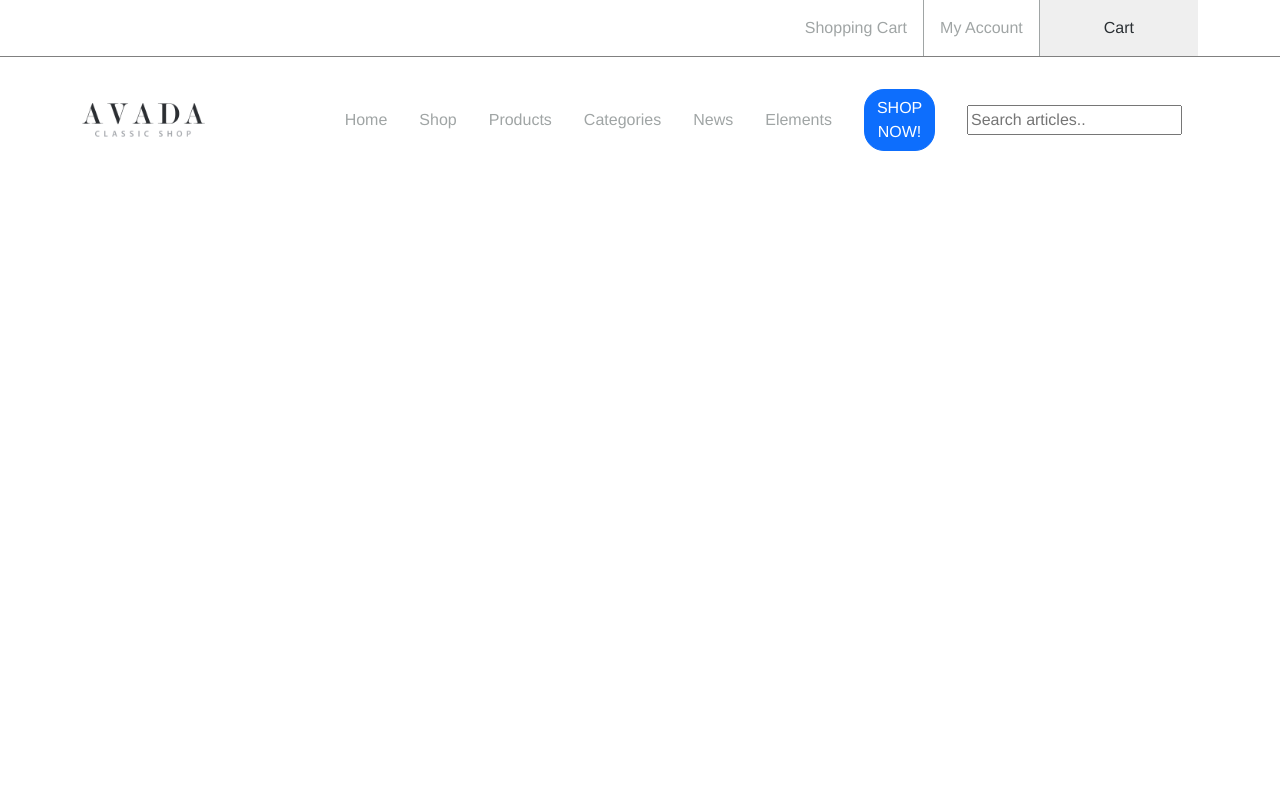
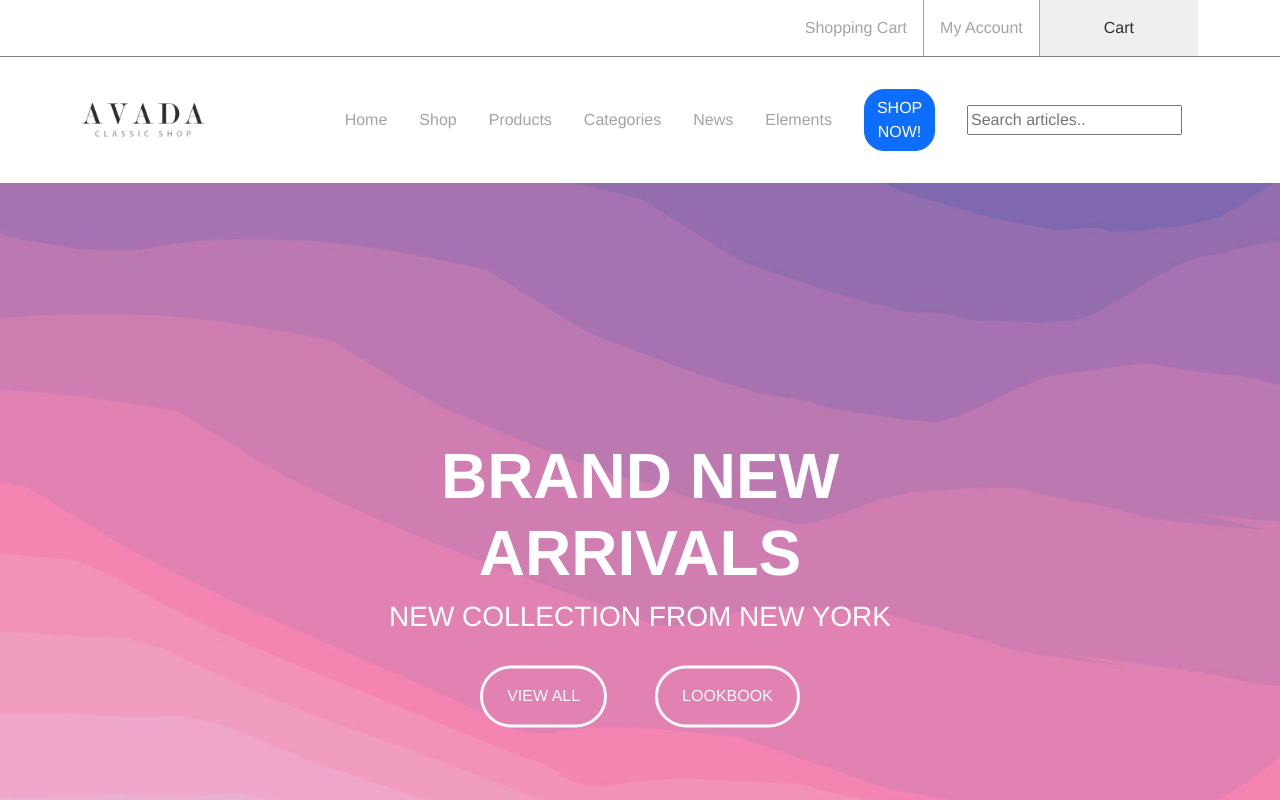
Before and after one commit to felicetto13/proj-html-vuejs, a Vue app: page / in a window 1280 px wide. Shown: the top 800 px of the page. Built offline with nearby package versions, Linux system fonts and the light colour scheme; the HTML template or start-up script is replaced by a standard one.

Commit message:
completed the component slider

```diff
--- /dev/null
+++ b/src/components/SliderHome.vue
@@ -0,0 +1,109 @@
+<template>
+  <div class="slides-container">
+    <div class="slides">
+      <img
+        class="w-100"
+        :src="'img/' + currentSlide.imgPath"
+        :id="'slide' + currentSlide.id"
+        :alt="'slide numbers' + (currentSlide.id + 1)"
+      />
+      <div class="text-slides">
+        <h1 class="text-uppercase">brand new arrivals</h1>
+        <h3 class="text-uppercase">new collection from new york</h3>
+        <div class="d-flex gap-5 justify-content-center">
+          <button class="btn btn-outline-light text-uppercase">View All</button>
+          <button class="btn btn-outline-light text-uppercase">lookbook</button>
+        </div>
+      </div>
+    </div>
+  </div>
+</template>
+
+<script>
+export default {
+  data() {
+    return {
+      slidesHome: [
+        {
+          id: 0,
+          name: "",
+          imgPath: "home1_slide_one_bg.jpg",
+        },
+        {
+          id: 1,
+          name: "",
+          imgPath: "home1_slide_two_bg.jpg",
+        },
+        {
+          id: 2,
+          name: "",
+          imgPath: "home1_slide_three_bg.jpg",
+        },
+      ],
+      startIndex: 0,
+      currentSlide: {},
+    };
+  },
+  mounted() {
+    (this.currentSlide = this.slidesHome[this.startIndex]),
+      setInterval(this.automaticSlider, 3000);
+  },
+  methods: {
+    startingSlide() {
+      debugger;
+      this.currentSlide = this.slidesHome[this.startIndex];
+    },
+    automaticSlider() {
+      if (this.startIndex === 2) {
+        this.currentSlide = this.slidesHome[this.startIndex];
+        this.startIndex = 0;
+      } else {
+        this.currentSlide = this.slidesHome[this.startIndex];
+        this.startIndex++;
+      }
+    },
+  },
+};
+</script>
+
+<style lang="scss" scoped>
+@import "../assets/scss/variables";
+.slides-container {
+  width: 100%;
+  position: relative;
+  .slides {
+    width: 100%;
+    position: relative;
+    height: 800px;
+
+    img{
+        height: 100%;
+        aspect-ratio: 1;
+        object-fit: cover;
+    }
+
+    .text-slides {
+    position: absolute;
+    top: 50%;
+    left: 50%;
+    transform: translate(-50%,-50%);
+    color: $white;
+    text-align: center;
+    h1{
+        font-weight: bold;
+        font-size: 4rem;
+    }
+    h3{
+        margin-bottom: 2rem;
+    }
+
+    button {
+        border-radius: 50px;
+        border: 3px solid;
+        padding: 1rem 1.5rem ;
+    }
+    }
+    }
+
+}
+</style>
--- a/src/components/TheMain.vue
+++ b/src/components/TheMain.vue
@@ -0,0 +1,15 @@
+<template>
+    <SliderHome></SliderHome>
+</template>
+
+<script>
+import SliderHome from './SliderHome.vue'
+export default {
+  components: { SliderHome },
+
+}
+</script>
+
+<style lang="scss" scoped>
+
+</style>
```
Also changed, not shown: public/img/home1_slide_three_bg.jpg (renamed from public/img/home1_slide_three_bg_2.jpg), public/img/home1_slide_two_bg.jpg (renamed from public/img/home1_slide_2_bg.jpg).
